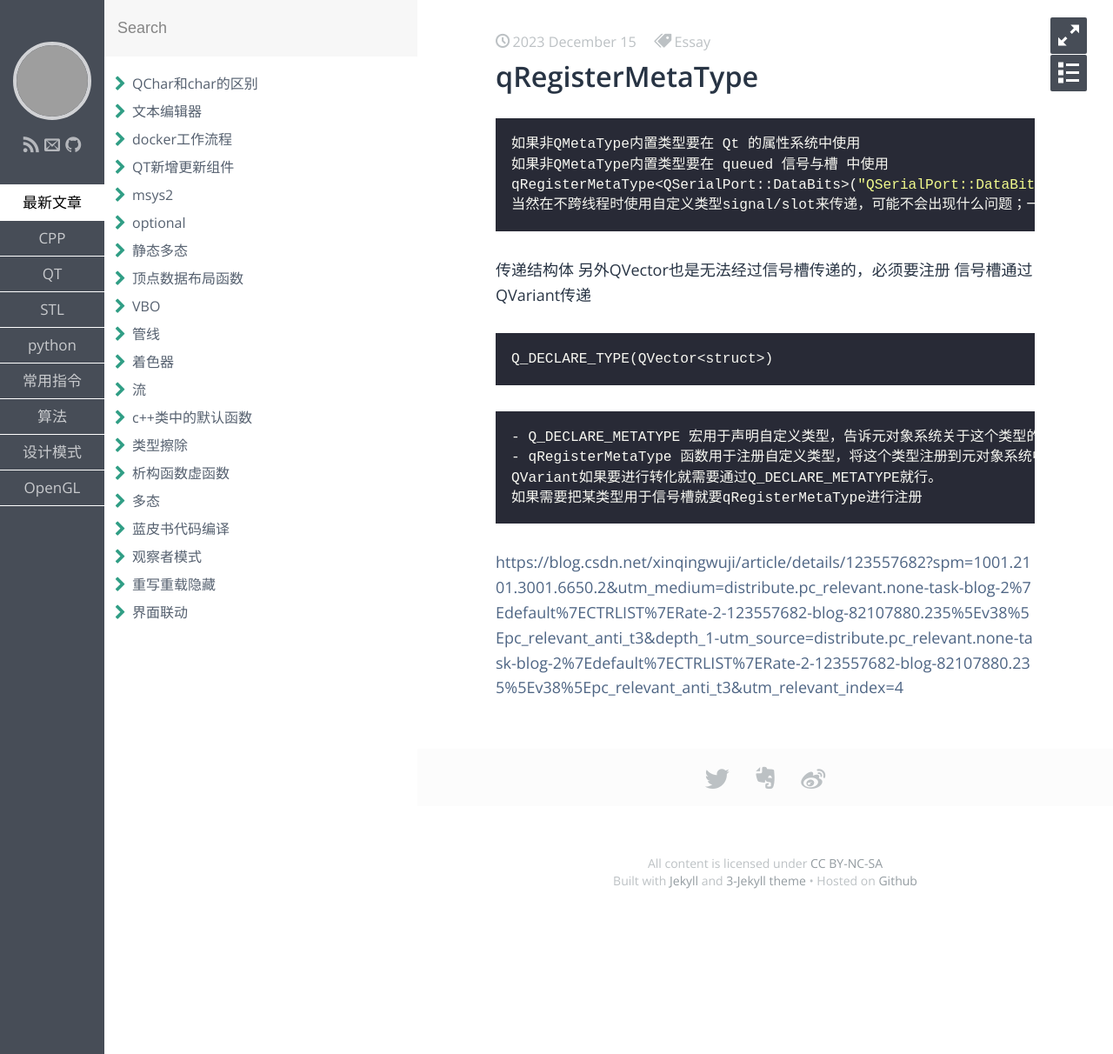
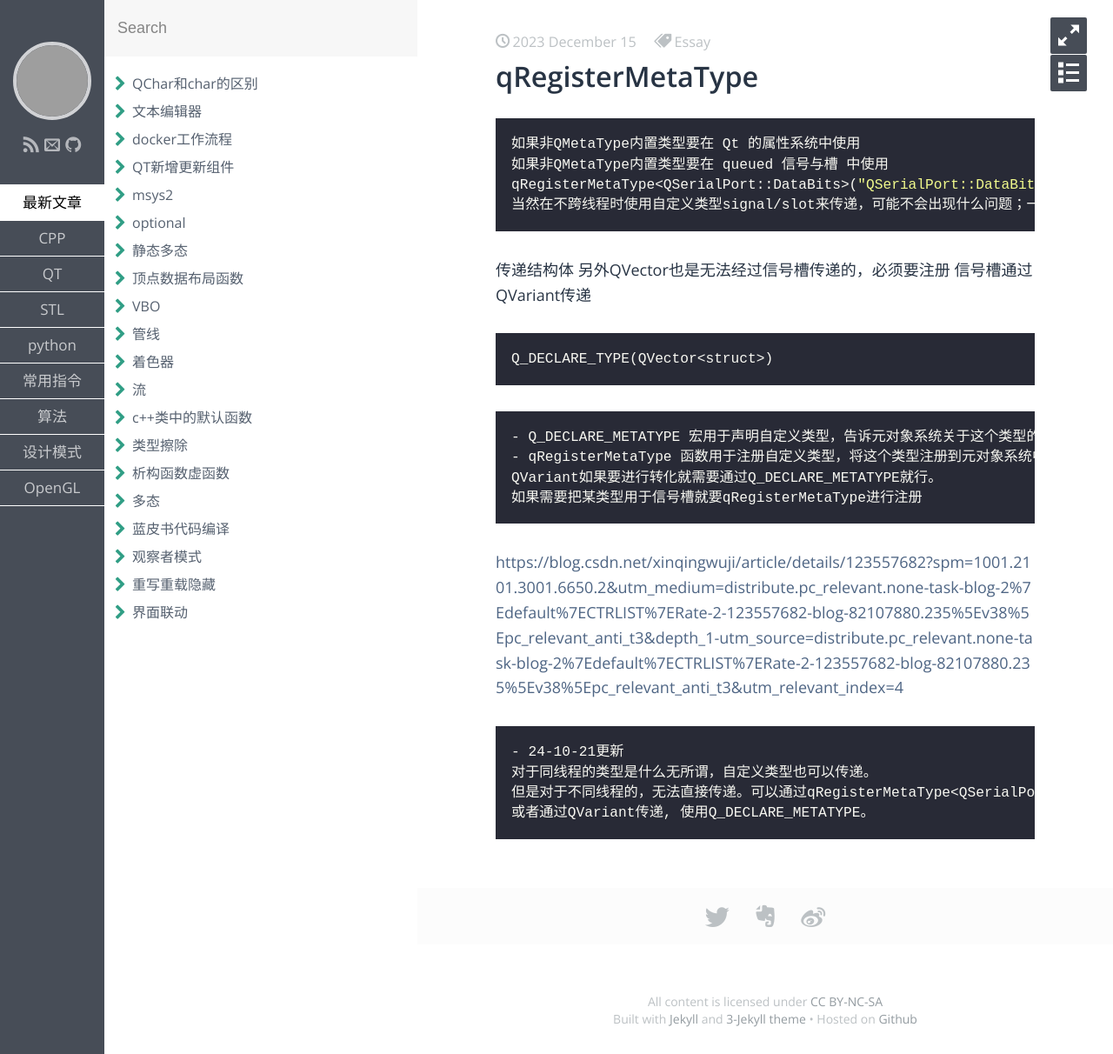
Before and after one commit to aliangaaa/aliangaaa.github.io, a Jekyll site: the page built from _posts/QT/2023-12-15-qRegisterMetaType.md, in a window 1280 px wide. Shown: the whole page at 87% size. Built offline with Jekyll 4.4.1, drawn with Linux system fonts in a browser that asks for light colours; some web fonts are replaced; grey boxes are pictures that could not be loaded.

Commit message:
Update 2023-12-15-qRegisterMetaType.md

````diff
--- a/_posts/QT/2023-12-15-qRegisterMetaType.md
+++ b/_posts/QT/2023-12-15-qRegisterMetaType.md
@@ -30,3 +30,10 @@ QVariant如果要进行转化就需要通过Q_DECLARE_METATYPE就行。
 ```
 
 <https://blog.csdn.net/xinqingwuji/article/details/123557682?spm=1001.2101.3001.6650.2&utm_medium=distribute.pc_relevant.none-task-blog-2%7Edefault%7ECTRLIST%7ERate-2-123557682-blog-82107880.235%5Ev38%5Epc_relevant_anti_t3&depth_1-utm_source=distribute.pc_relevant.none-task-blog-2%7Edefault%7ECTRLIST%7ERate-2-123557682-blog-82107880.235%5Ev38%5Epc_relevant_anti_t3&utm_relevant_index=4>
+
+```
+- 24-10-21更新
+对于同线程的类型是什么无所谓，自定义类型也可以传递。
+但是对于不同线程的，无法直接传递。可以通过qRegisterMetaType<QSerialPort::DataBits>("QSerialPort::DataBits");
+或者通过QVariant传递, 使用Q_DECLARE_METATYPE。
+```
````
